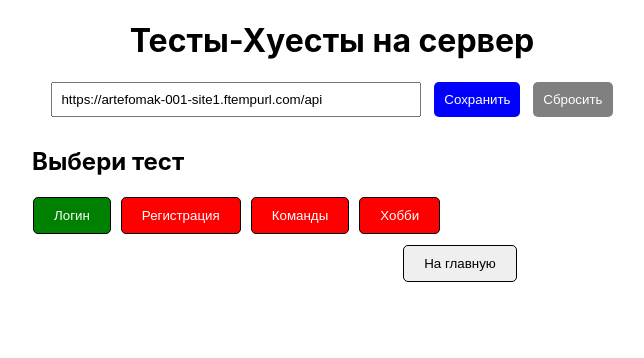
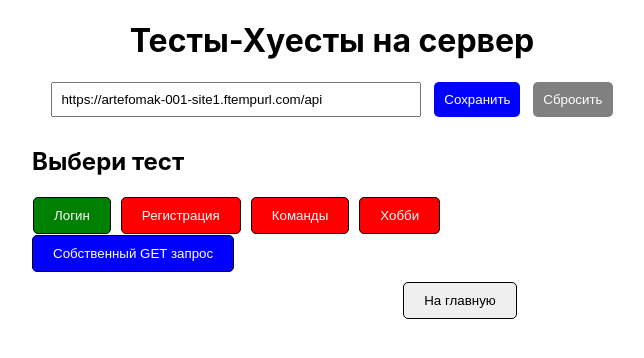
Before and after one commit to apogore/TestRequest, a React (Create React App) app in the folder react-app/: page / in a window 1280 px wide. Shown: the top 358 px of the page, without its empty margins (308-952 px from the left). Built offline with nearby package versions, Linux system fonts and the light colour scheme.

Commit message:
add ownget

```diff
--- a/react-app/src/App.js
+++ b/react-app/src/App.js
@@ -1,6 +1,7 @@
 import React from "react";
 import Navigator from "./Navigator";
 import LoginPage from "./pages/login/LoginPages";
+import OwnGet from "./pages/OwnGet";
 import { useState } from "react";
 import { HashRouter as Router, Routes, Route, Link } from "react-router-dom";
 import { updateApiUrl } from "./api/axios";
@@ -71,6 +72,7 @@ function App() {
         <Routes>
           <Route path="/" element={<Navigator />} />
           <Route path="/login" element={<LoginPage />} />
+          <Route path="/ownget" element={<OwnGet />} />
         </Routes>
         <div style={{ textAlign: "center" }}>
           <Link to="/">
--- a/react-app/src/Navigator.js
+++ b/react-app/src/Navigator.js
@@ -14,6 +14,9 @@ const NavigationPage = () => {
 
   const navigateToHobbies = () => {
     navigate("/hobbies");
+  };
+  const navigateToOwnGet = () => {
+    navigate("/ownget");
   };
 
   return (
@@ -83,6 +86,22 @@ const NavigationPage = () => {
               </button>
             </td>
           </tr>
+          <tr>
+          <button
+                onClick={navigateToOwnGet}
+                style={{
+                    backgroundColor: "blue",
+                    color: "white",
+                    border: "1px solid black",
+                    padding: "10px 20px",
+                    borderRadius: "5px",
+                    marginRight: "10px",
+                    cursor: "pointer",
+                  }}
+              >
+                Собственный GET запрос
+              </button>
+          </tr>
         </tbody>
       </table>
     </div>
--- /dev/null
+++ b/react-app/src/pages/OwnGet.js
@@ -0,0 +1,56 @@
+import React, { useState } from "react";
+import axiosInstance from "../api/axios";
+
+const OwnGet = () => {
+  const [error, setError] = useState(null);
+  const [success, setSuccess] = useState(null);
+  const [fullMessage, setFullMessage] = useState(null);
+
+  const handleGet = async () => {
+    try {
+      const response = await axiosInstance.get();
+      console.log(response);
+      setSuccess("Успешно!\n" + response.data);
+      setFullMessage("Ответ от сервера: " + JSON.stringify(response.data));
+    } catch (err) {
+      console.log(err);
+      setError(err.message);
+      setFullMessage(JSON.stringify(err));
+    }
+  };
+
+  return (
+    <div style={{ maxWidth: "400px", margin: "auto", textAlign: "center" }}>
+      <h2>Тест GET запроса</h2>
+      <h4>
+        Введи конкретную ссылку на GET запрос, СОХРАНИ и нажимай кнопку
+        "Выполнить"
+      </h4>
+      <button
+        onClick={handleGet}
+        style={{
+          width: "100%",
+          backgroundColor: "blue",
+          color: "white",
+          padding: "10px",
+          border: "none",
+          borderRadius: "5px",
+          cursor: "pointer",
+        }}
+      >
+        Выполнить
+      </button>
+      {success && (
+        <div style={{ color: "green", marginTop: "10px" }}>{success}</div>
+      )}
+      {error && <div style={{ color: "red", marginTop: "10px" }}>{error}</div>}
+      {fullMessage && (
+        <div style={{ color: "black", marginTop: "10px", textAlign: "left" }}>
+          {fullMessage}
+        </div>
+      )}
+    </div>
+  );
+};
+
+export default OwnGet;
```
